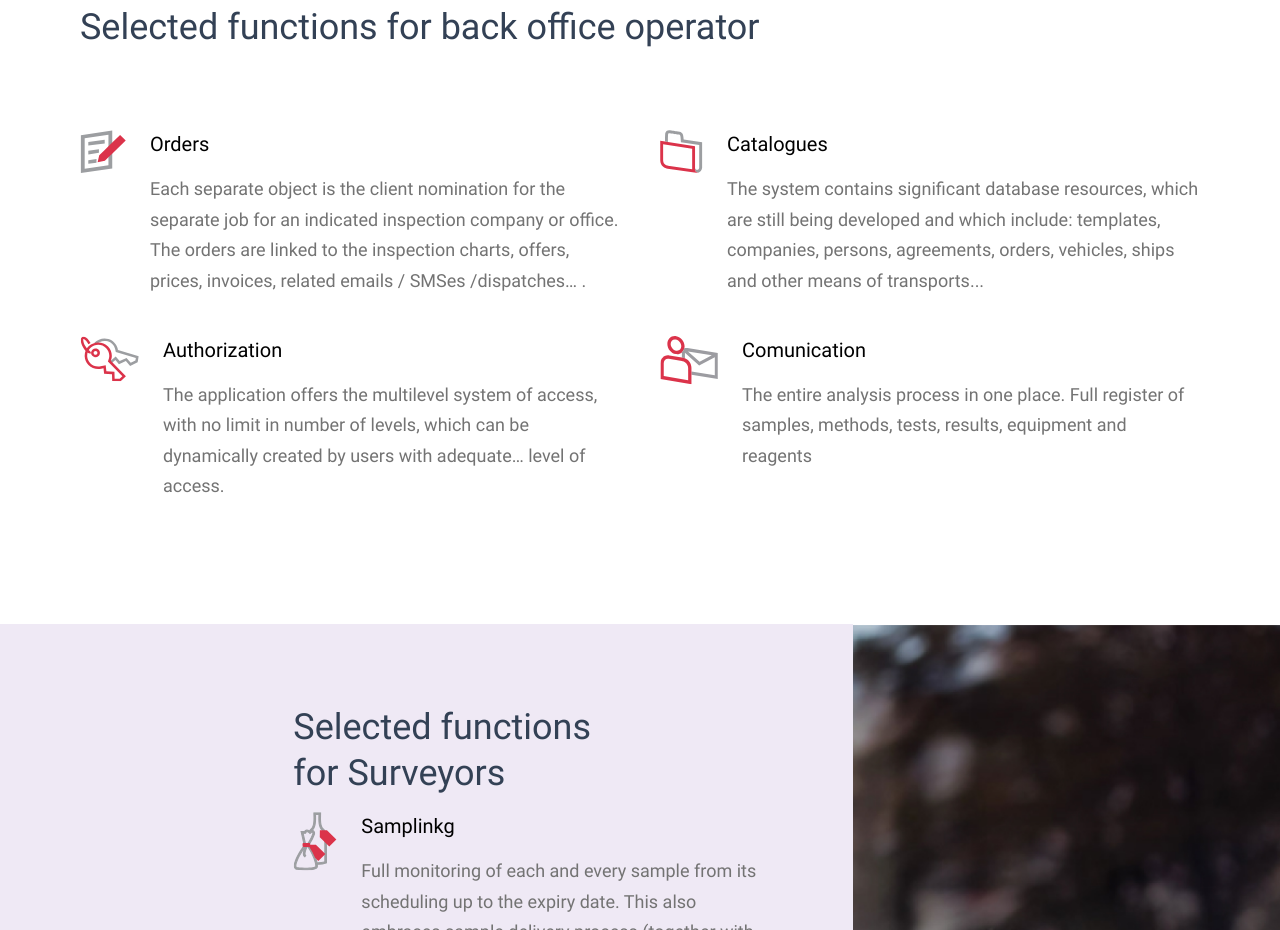
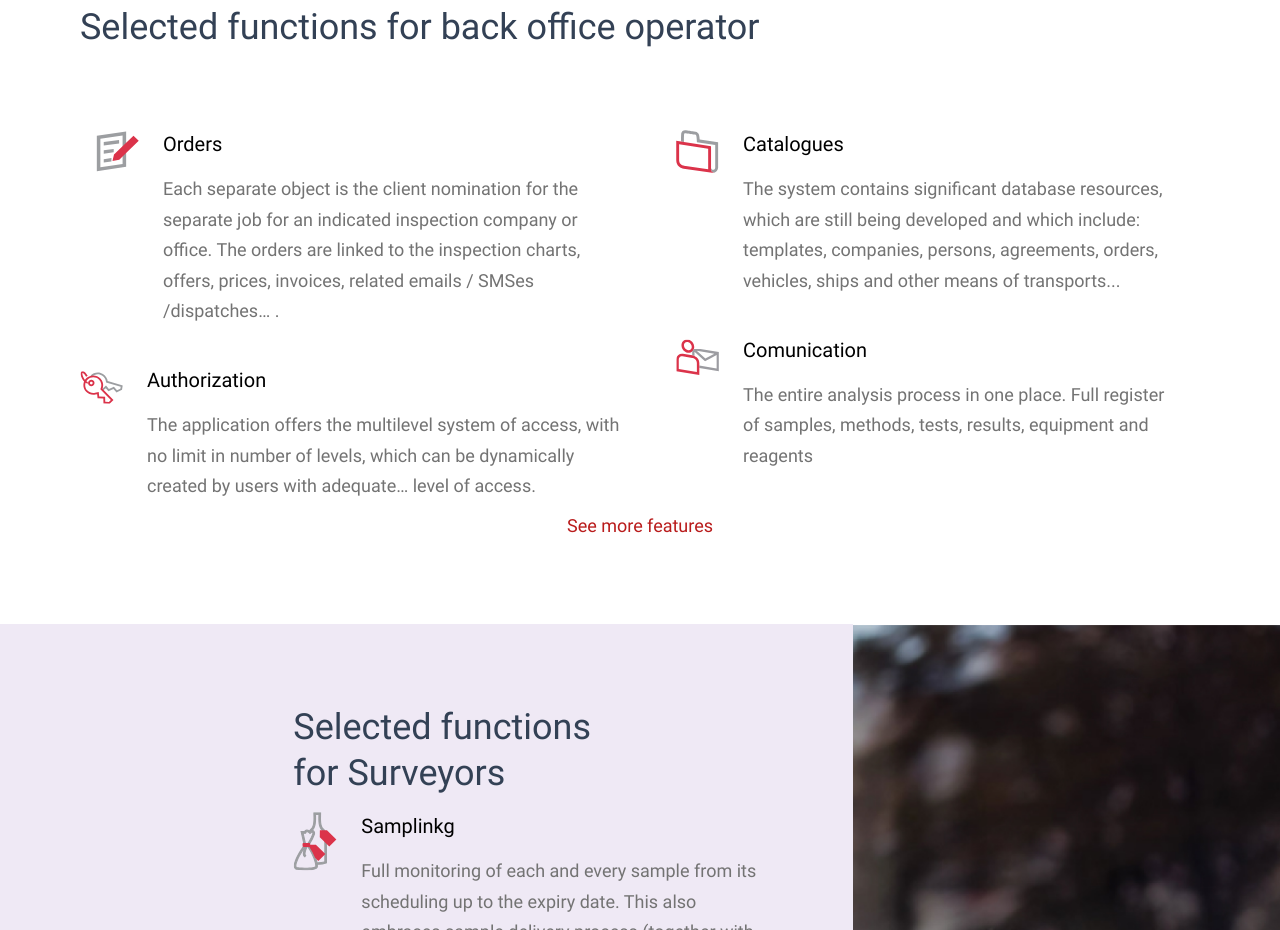
Before and after one commit to synapsCode/operatus, a SvelteKit app: page / in a window 1280 px wide. Shown: the part 3200-4130 px from the top of the page. Built offline with nearby package versions, Linux system fonts and the light colour scheme.

Commit message:
fix: the icons

```diff
--- a/src/app.css
+++ b/src/app.css
@@ -8,7 +8,7 @@ body {
 }
 @font-face {
 	font-family: 'Roboto';
-	src: url('/Roboto-Regular.ttf');
+	src: url('/fonts/Roboto-Regular.ttf');
 	font-style: normal;
 	font-weight: 400;
 }
--- a/src/routes/Operator.svelte
+++ b/src/routes/Operator.svelte
@@ -5,8 +5,8 @@
 		</h2>
 		<div class="grid sm:grid-cols-2 gap-10">
 			<div>
-				<figure class="flex max-w-xl mb-10">
-					<img class="pr-6 self-start" src="/icon-paper-pencil.svg" alt="" />
+				<figure class="flex max-w-xl mb-10 mx-4">
+					<img class="w-[43px] h-[43px] mr-6 self-start w" src="/icon-paper-pencil.svg" alt="" />
 					<div>
 						<h5 class="text-lg pb-4">Orders</h5>
 						<p class="text-neutral-500">
@@ -16,8 +16,8 @@
 						</p>
 					</div>
 				</figure>
-				<figure class="flex max-w-xl mb-10">
-					<img class="pr-6 self-start" src="/icon-keys.svg" alt="" />
+				<figure class="flex max-w-xl">
+					<img class="self-start w-[43px] h-[43px] mr-6" src="/icon-keys.svg" alt="" />
 					<div>
 						<h5 class="text-lg pb-4">Authorization</h5>
 						<p class="text-neutral-500">
@@ -28,8 +28,8 @@
 				</figure>
 			</div>
 			<div>
-				<figure class="flex max-w-xl mb-10">
-					<img class="pr-6 self-start" src="/icon-briefcase.svg" alt="" />
+				<figure class="flex max-w-xl mb-10 mx-4">
+					<img class="w-[43px] h-[43px] mr-6 self-start" src="/icon-briefcase.svg" alt="" />
 					<div>
 						<h5 class="text-lg pb-4">Catalogues</h5>
 						<p class="text-neutral-500">
@@ -39,8 +39,8 @@
 						</p>
 					</div>
 				</figure>
-				<figure class="flex max-w-xl mb-10">
-					<img class="pr-6 self-start" src="/icon-envelope.svg" alt="" />
+				<figure class="flex max-w-xl mb-10 mx-4">
+					<img class="w-[43px] h-[43px] mr-6 self-start" src="/icon-envelope.svg" alt="" />
 					<div>
 						<h5 class="text-lg pb-4">Comunication</h5>
 						<p class="text-neutral-500">
@@ -51,5 +51,6 @@
 				</figure>
 			</div>
 		</div>
+		<a href="" class="text-red-700 self-center">See more features</a>
 	</div>
 </section>
```
Also changed, not shown: static/fonts/Roboto-Regular.ttf (renamed from static/Roboto-Regular.ttf).
